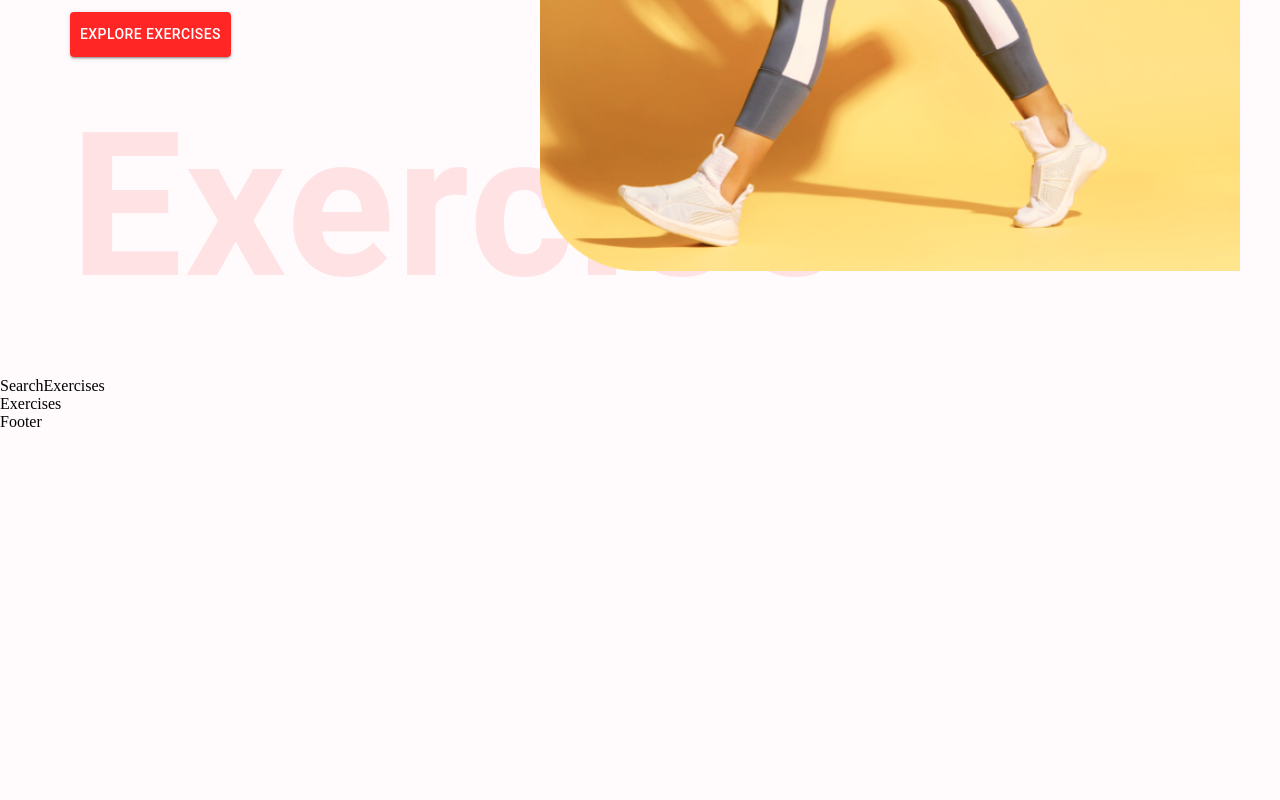
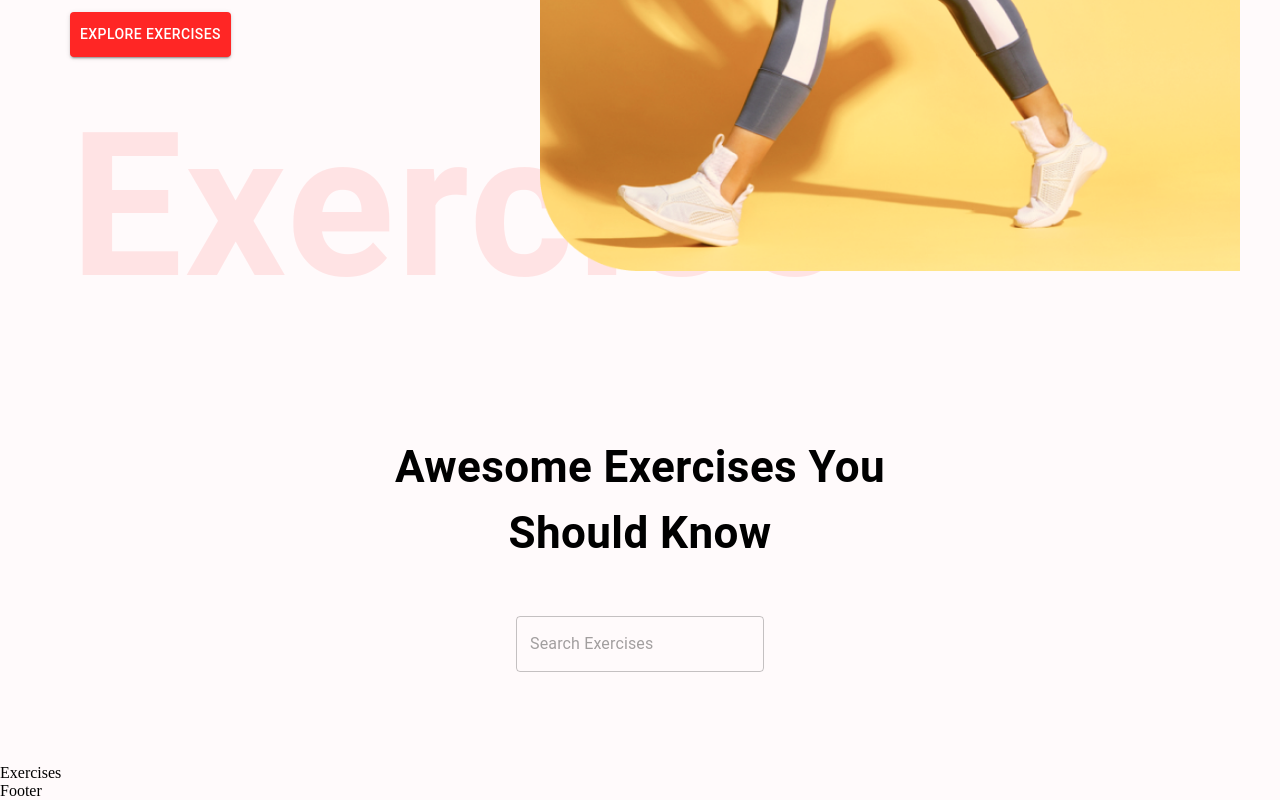
Before and after one commit to Apollon-Kelenc/project_fitness_app, a React (Create React App) app: page / in a window 1280 px wide. Shown: the part 595-1395 px from the top of the page. Before the commit the page ends 1026 px from the top, so only its background shows below. Built offline with nearby package versions, Linux system fonts and the light colour scheme.

Commit message:
add Search Exercises box

```diff
--- a/src/components/SearchExercises.js
+++ b/src/components/SearchExercises.js
@@ -1,7 +1,29 @@
-import React from "react";
+import React, { useEffect, useState } from "react";
+import { Box, Button, Stack, TextField, Typography } from "@mui/material";
 
 const SearchExercises = () => {
-  return <div>SearchExercises</div>;
+  return (
+    <Stack alignItems="center" mt="37px" justifyContent="center" p="20px">
+      <Typography
+        fontWeight={700}
+        sx={{ fontSize: { lg: "44px", xs: "30px" } }}
+        mb="50px"
+        textAlign="center"
+      >
+        Awesome Exercises You <br />
+        Should Know
+      </Typography>
+      <Box position="relative" mb="72px">
+        <TextField
+          height="72px"
+          value=""
+          onChange={(e) => {}}
+          placeholder="Search Exercises"
+          type="text"
+        />
+      </Box>
+    </Stack>
+  );
 };
 
 export default SearchExercises;
```
